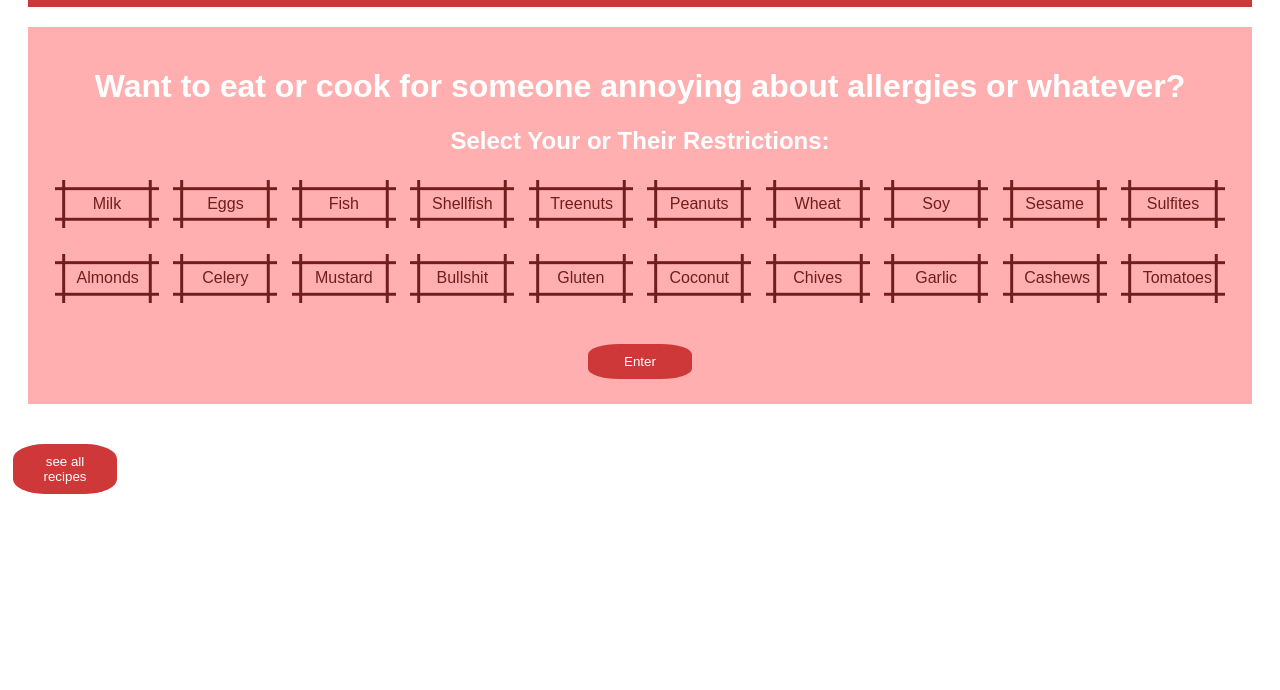
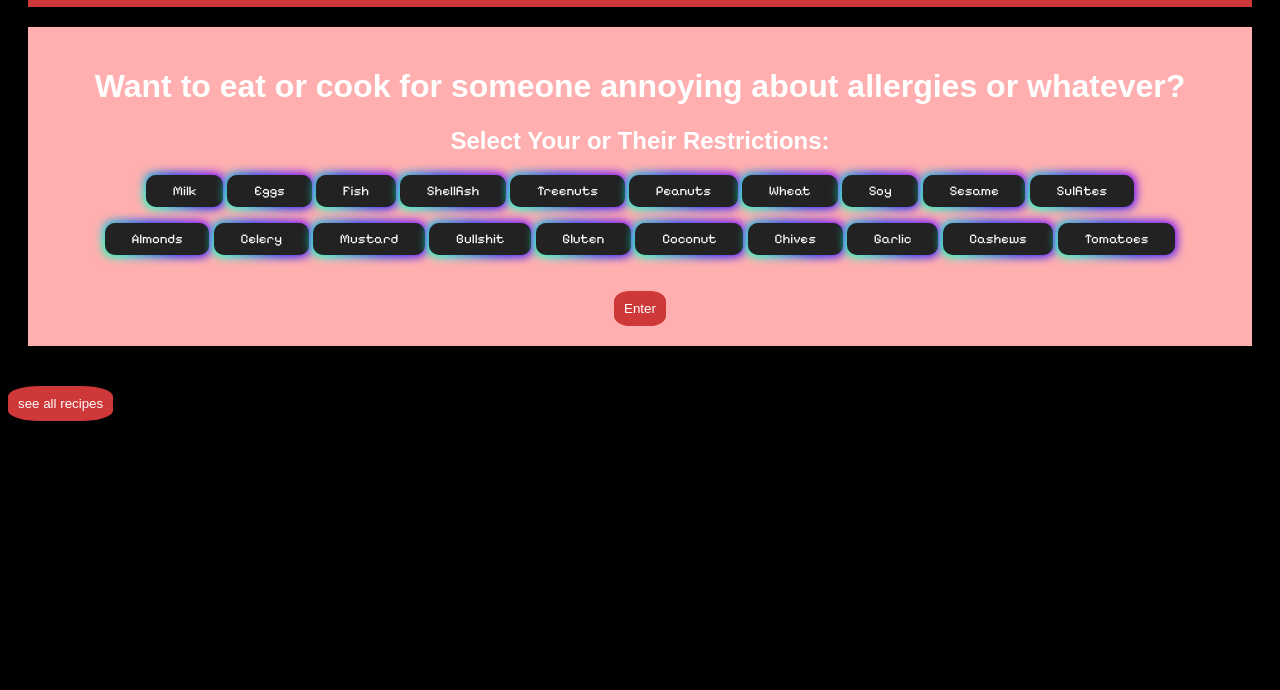
Before and after one commit to sophialaf/HCI_project, a website: page hci/home.html in a window 1280 px wide. Shown: the part 110-800 px from the top of the page. Drawn offline with Linux system fonts and the light colour scheme; a web font is replaced by a local one.

Commit message:
forgot what I did but things work again

```diff
--- a/hci/css.css
+++ b/hci/css.css
@@ -1,5 +1,6 @@
 body {
-    font-family: Arial, sans-serif;
+    font-family: 'Mina', sans-serif;
+    background-color: #000;
 }
 
 .title-bar {
@@ -43,24 +44,6 @@ ul {
     padding: 0;
 }
 
-button {
-    margin: 5px;
-    padding: 10px;
-    background-color: rgba(238, 238, 238, 0.85);
-    /* 15% transparent background */
-    border: 1px solid #ccc;
-    cursor: pointer;
-    width: 104px;
-    box-sizing: border-box;
-}
-
-button.selected {
-    background-color: #721d1d;
-    /* Dark red */
-    color: white;
-    box-shadow: 3px 3px 5px rgba(0, 0, 0, 0.3);
-}
-
 .butt {
     margin-top: 20px;
     padding: 10px;
@@ -74,50 +57,10 @@ button.selected {
 
 }
 
-
-/* Additional CSS for button-89 */
-.button-89 {
-
-    --b: 3px;
-    /* border thickness */
-    --s: .45em;
-    /* size of the corner */
-    --color: #721d1d;
-
-    padding: calc(.5em + var(--s)) calc(.9em + var(--s));
-    color: var(--color);
-    --_p: var(--s);
-    background:
-        conic-gradient(from 90deg at var(--b) var(--b), #0000 90deg, var(--color) 0) var(--_p) var(--_p)/calc(100% - var(--b) - 2*var(--_p)) calc(100% - var(--b) - 2*var(--_p));
-    transition: .3s linear, color 0s, background-color 0s;
-    outline: var(--b) solid #0000;
-    outline-offset: .6em;
-    font-size: 16px;
-
-    border: 0;
-
-    user-select: none;
-    -webkit-user-select: none;
-    touch-action: manipulation;
-}
-
-.button-89:hover,
-.button-89:focus-visible {
-    --_p: 0px;
-    outline-color: var(--color);
-    outline-offset: .05em;
-}
-
-.button-89:active {
-    background: var(--color);
-    color: #fff;
-}
-
 .recipe-container {
     display: flex;
     flex-direction: row;
     flex-wrap: wrap;
-    /* This allows items to wrap to the next line if they exceed the container width */
 }
 
 .recipe-item {
@@ -125,10 +68,22 @@ button.selected {
     height: 300px;
     margin: 50px;
     border: 2px solid black;
-    background-color: orange;
+    background-color: rgb(255, 255, 255);
+    background-image: url('galaxy.jpeg');
     text-align: center;
-    font-family: fantasy;
+    font-family: 'Pixelify Sans', sans-serif;
+    color:white;
 }
+.recipe-item {
+    display: flex;
+    flex-direction: column;
+    align-items: center;
+    justify-content: center;
+    text-align: center;
+}
+
+
+
 
 /*----------------------------------------------------------*/
 
@@ -272,3 +227,85 @@ span.psw {
         width: 100%;
     }
 }
+
+/*------------------------------------------------------------------------------------------------------
+Special button stuff
+------------------------------------------------------------------------------------------------------*/
+.button-85 {
+    padding: 0.6em 2em;
+    border: none;
+    outline: none;
+    color: rgb(255, 255, 255);
+    background: #111;
+    cursor: pointer;
+    position: relative;
+    z-index: 0;
+    border-radius: 10px;
+    user-select: none;
+    -webkit-user-select: none;
+    touch-action: manipulation;
+    font-family: 'Pixelify Sans', sans-serif;
+    transition: background-color 0.3s, color 0.3s; /* Added transition for smooth effects */
+}
+
+.button-85:hover {
+    color: rgb(253, 0, 0);
+}
+
+.button-85:active {
+    background-color: #ff00c8;
+    color: rgb(0, 255, 42);
+}
+
+.button-85:before {
+    content: "";
+    background: linear-gradient(45deg,
+            #ff0000,
+            #ff7300,
+            #fffb00,
+            #48ff00,
+            #00ffd5,
+            #002bff,
+            #7a00ff,
+            #ff00c8,
+            #ff0000);
+    position: absolute;
+    top: -2px;
+    left: -2px;
+    background-size: 400%;
+    z-index: -1;
+    filter: blur(5px);
+    -webkit-filter: blur(5px);
+    width: calc(100% + 4px);
+    height: calc(100% + 4px);
+    animation: glowing-button-85 20s linear infinite;
+    transition: opacity 0.3s ease-in-out;
+    border-radius: 10px;
+}
+
+@keyframes glowing-button-85 {
+    0% {
+        background-position: 0 0;
+    }
+
+    50% {
+        background-position: 400% 0;
+    }
+
+    100% {
+        background-position: 0 0;
+    }
+}
+
+.button-85:after {
+    z-index: -1;
+    content: "";
+    position: absolute;
+    width: 100%;
+    height: 100%;
+    background: #222;
+    color:#48ff00;
+    left: 0;
+    top: 0;
+    border-radius: 10px;
+}
--- a/hci/home.html
+++ b/hci/home.html
@@ -7,6 +7,13 @@
     <title>Free to Feast</title>
     <link rel="stylesheet" href="css.css">
     <script src="script.js" defer></script>
+    <link rel="preconnect" href="https://fonts.googleapis.com">
+    <link rel="preconnect" href="https://fonts.gstatic.com" crossorigin>
+    <link href="https://fonts.googleapis.com/css2?family=Mina&display=swap" rel="stylesheet">
+    <link rel="preconnect" href="https://fonts.googleapis.com">
+    <link rel="preconnect" href="https://fonts.gstatic.com" crossorigin>
+    <link href="https://fonts.googleapis.com/css2?family=Pixelify+Sans&display=swap" rel="stylesheet">
+
 </head>
 
 <body>
@@ -25,66 +32,66 @@
         <h1>Want to eat or cook for someone annoying about allergies or whatever?</h1>
         <h2>Select Your or Their Restrictions:</h2>
         <ul>
-            <button class="button-89" role="button" type="button" onclick="toggleSelection(this)">
+            <button class="button-85" role="button" type="button" onclick="toggleSelection(this)">
                 <li>Milk</li>
             </button>
-            <button class="button-89" role="button" type="button" onclick="toggleSelection(this)">
+            <button class="button-85" role="button" type="button" onclick="toggleSelection(this)">
                 <li>Eggs</li>
             </button>
-            <button class="button-89" role="button" type="button" onclick="toggleSelection(this)">
+            <button class="button-85" role="button" type="button" onclick="toggleSelection(this)">
                 <li>Fish</li>
             </button>
-            <button class="button-89" role="button" type="button" onclick="toggleSelection(this)">
+            <button class="button-85" role="button" type="button" onclick="toggleSelection(this)">
                 <li>Shellfish</li>
             </button>
-            <button class="button-89" role="button" type="button" onclick="toggleSelection(this)">
+            <button class="button-85" role="button" type="button" onclick="toggleSelection(this)">
                 <li>Treenuts</li>
             </button>
-            <button class="button-89" role="button" type="button" type="button" onclick="toggleSelection(this)">
+            <button class="button-85" role="button" type="button" type="button" onclick="toggleSelection(this)">
                 <li>Peanuts</li>
             </button>
-            <button class="button-89" role="button" type="button" type="button" onclick="toggleSelection(this)">
+            <button class="button-85" role="button" type="button" type="button" onclick="toggleSelection(this)">
                 <li>Wheat</li>
             </button>
-            <button class="button-89" role="button" type="button" type="button" onclick="toggleSelection(this)">
+            <button class="button-85" role="button" type="button" type="button" onclick="toggleSelection(this)">
                 <li>Soy</li>
             </button>
-            <button class="button-89" role="button" type="button" type="button" onclick="toggleSelection(this)">
+            <button class="button-85" role="button" type="button" type="button" onclick="toggleSelection(this)">
                 <li>Sesame</li>
             </button>
-            <button class="button-89" role="button" type="button" type="button" onclick="toggleSelection(this)">
+            <button class="button-85" role="button" type="button" type="button" onclick="toggleSelection(this)">
                 <li>Sulfites</li>
             </button>
         </ul>
         <ul>
-            <button class="button-89" role="button" type="button" type="button" onclick="toggleSelection(this)">
+            <button class="button-85" role="button" type="button" type="button" onclick="toggleSelection(this)">
                 <li>Almonds</li>
             </button>
-            <button class="button-89" role="button" type="button" type="button" onclick="toggleSelection(this)">
+            <button class="button-85" role="button" type="button" type="button" onclick="toggleSelection(this)">
                 <li>Celery</li>
             </button>
-            <button class="button-89" role="button" type="button" type="button" onclick="toggleSelection(this)">
+            <button class="button-85" role="button" type="button" type="button" onclick="toggleSelection(this)">
                 <li>Mustard</li>
             </button>
-            <button class="button-89" role="button" type="button" type="button" onclick="toggleSelection(this)">
+            <button class="button-85" role="button" type="button" type="button" onclick="toggleSelection(this)">
                 <li>Bullshit</li>
             </button>
-            <button class="button-89" role="button" type="button" type="button" onclick="toggleSelection(this)">
+            <button class="button-85" role="button" type="button" type="button" onclick="toggleSelection(this)">
                 <li>Gluten</li>
             </button>
-            <button class="button-89" role="button" type="button" type="button" onclick="toggleSelection(this)">
+            <button class="button-85" role="button" type="button" type="button" onclick="toggleSelection(this)">
                 <li>Coconut</li>
             </button>
-            <button class="button-89" role="button" type="button" type="button" onclick="toggleSelection(this)">
+            <button class="button-85" role="button" type="button" type="button" onclick="toggleSelection(this)">
                 <li>Chives</li>
             </button>
-            <button class="button-89" role="button" type="button" type="button" onclick="toggleSelection(this)">
+            <button class="button-85" role="button" type="button" type="button" onclick="toggleSelection(this)">
                 <li>Garlic</li>
             </button>
-            <button class="button-89" role="button" type="button" type="button" onclick="toggleSelection(this)">
+            <button class="button-85" role="button" type="button" type="button" onclick="toggleSelection(this)">
                 <li>Cashews</li>
             </button>
-            <button class="button-89" role="button" type="button" type="button" onclick="toggleSelection(this)">
+            <button class="button-85" role="button" type="button" type="button" onclick="toggleSelection(this)">
                 <li>Tomatoes</li>
             </button>
 
@@ -117,7 +124,7 @@
             </div>
 
             <div class="container" style="background-color:#f1f1f1">
-                <button type="button" onclick="document.getElementById('id01').style.display='none'"
+                <button style="color:white;" type="button" onclick="document.getElementById('id01').style.display='none'"
                     class="cancelbtn loginbutt">Cancel</button>
                 <span class="psw">Forgot <a href="#">password?</a></span>
             </div>
@@ -125,9 +132,8 @@
     </div>
 
     <div class="good-recipes">
-        <h2 id="recipeTitle" style="visibility:hidden;text-align:center">
-    </div>
-    <ul id="recipeList"></ul>
+        <h2 id="recipeTitle" style="visibility:hidden;text-align:center"></h2>
+        <ul id="recipeList"></ul>
     </div>
     <div class="enter-recipe">
     </div>
```
Also changed, not shown: hci/express.js (+5 -17 lines), hci/script.js (+29 -3 lines), hci/galaxy.jpeg (added), 3 other files.
